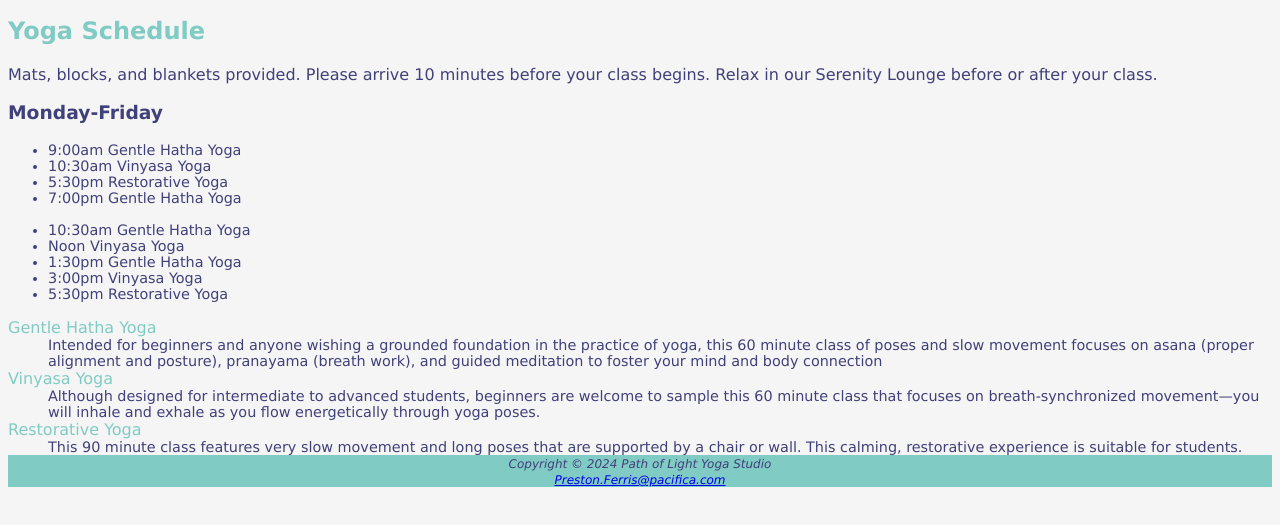
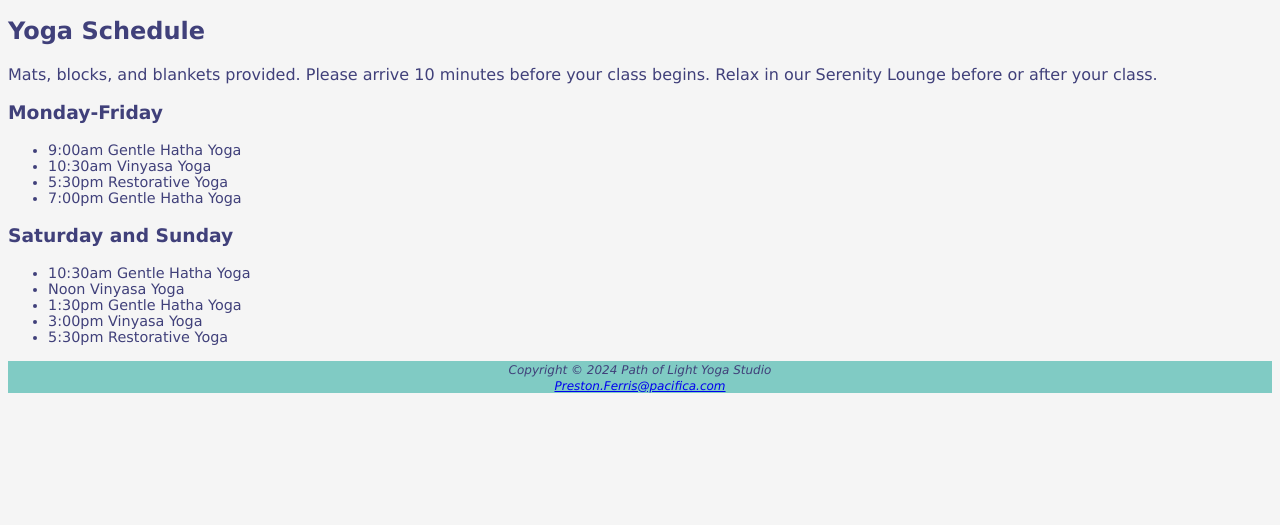
Before and after one commit to pman2005/yoga-website, a plain HTML site: page schedule.html in a window 1280 px wide. Shown: the part 231-756 px from the top of the page. Drawn offline with Linux system fonts and the light colour scheme.

Commit message:
Add files via upload

```diff
--- a/schedule.html
+++ b/schedule.html
@@ -39,7 +39,7 @@
 
         <li>7:00pm Gentle Hatha Yoga</li>
     </ul>
-
+    <h3>Saturday and Sunday</h3>
     <ul>
         <li>10:30am Gentle Hatha Yoga</li>
 
@@ -52,15 +52,7 @@
        <li>5:30pm Restorative Yoga</li>
     </ul>
 
-    <dt>Gentle Hatha Yoga</dt>
-    <dd>Intended for beginners and anyone wishing a grounded foundation in the practice of yoga, this 60 minute class of poses and slow movement focuses on asana (proper alignment and posture), pranayama (breath work), and guided meditation to foster your mind and body connection</dd>
 
-    <dt>Vinyasa Yoga</dt>
-    <dd>Although designed for intermediate to advanced students, beginners are welcome to sample this 60 minute class that focuses on breath-synchronized movement—you will inhale and exhale as you flow energetically through yoga poses.</dd>
-
-    <dt>Restorative Yoga</dt>
-    <dd>This 90 minute class features very slow movement and long poses that are supported by a chair or wall. This calming, restorative experience is suitable for students.</dd>
-</dl>
 </main>
 
 <footer>
--- a/style.css
+++ b/style.css
@@ -24,12 +24,12 @@ h1{
 }
 
 h2{
-    color: #80cbc4 ;
+    color: #40407A ;
 
 }
 
 dt{
-    color:#80cbc4 ;
+    color:#40407A ;
 
 }
 
```
